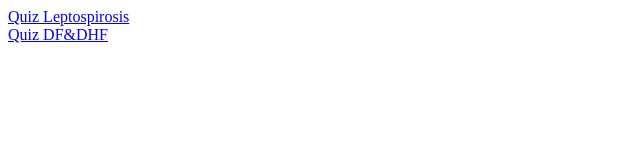
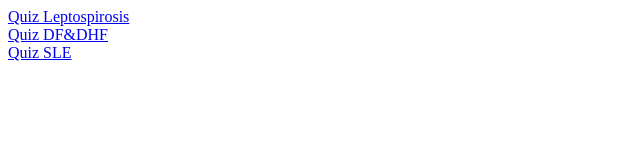
Before and after one commit to fluardi/fluardi.github.io, a plain HTML site: page index.html in a window 1280 px wide. Shown: the full height of the page, 0-640 px from the left. Drawn offline with Linux system fonts and the light colour scheme.

Commit message:
Update index.html

```diff
--- a/index.html
+++ b/index.html
@@ -8,6 +8,7 @@
 </head>
 <body>
 <a href="Quiz IPD/Leptospirosis.html">Quiz Leptospirosis</a><br>
-<a href="Quiz anak/DF&DHF.html">Quiz DF&DHF</a>
+<a href="Quiz anak/DF&DHF.html">Quiz DF&DHF</a> <br>
+<a href="Quiz IPD/SLE.html">Quiz SLE</a>
 </body>
 </html>
```
